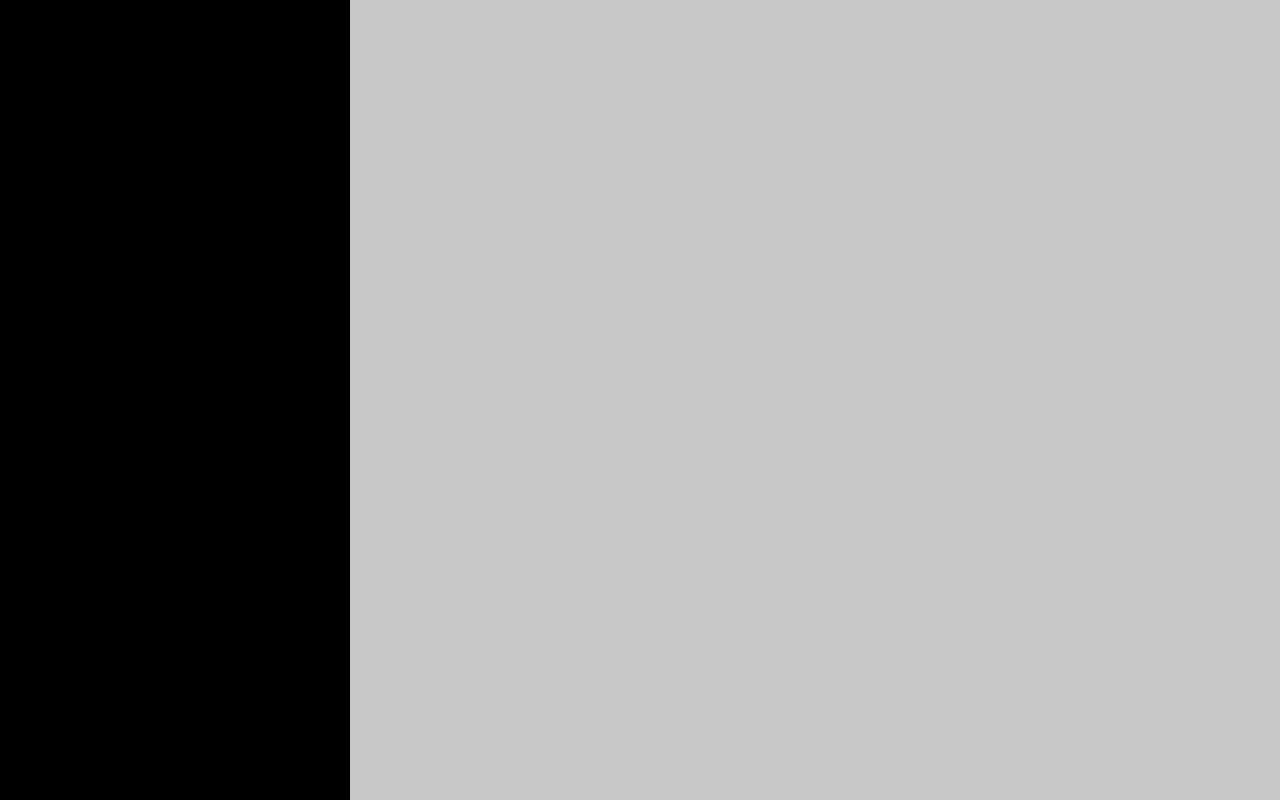
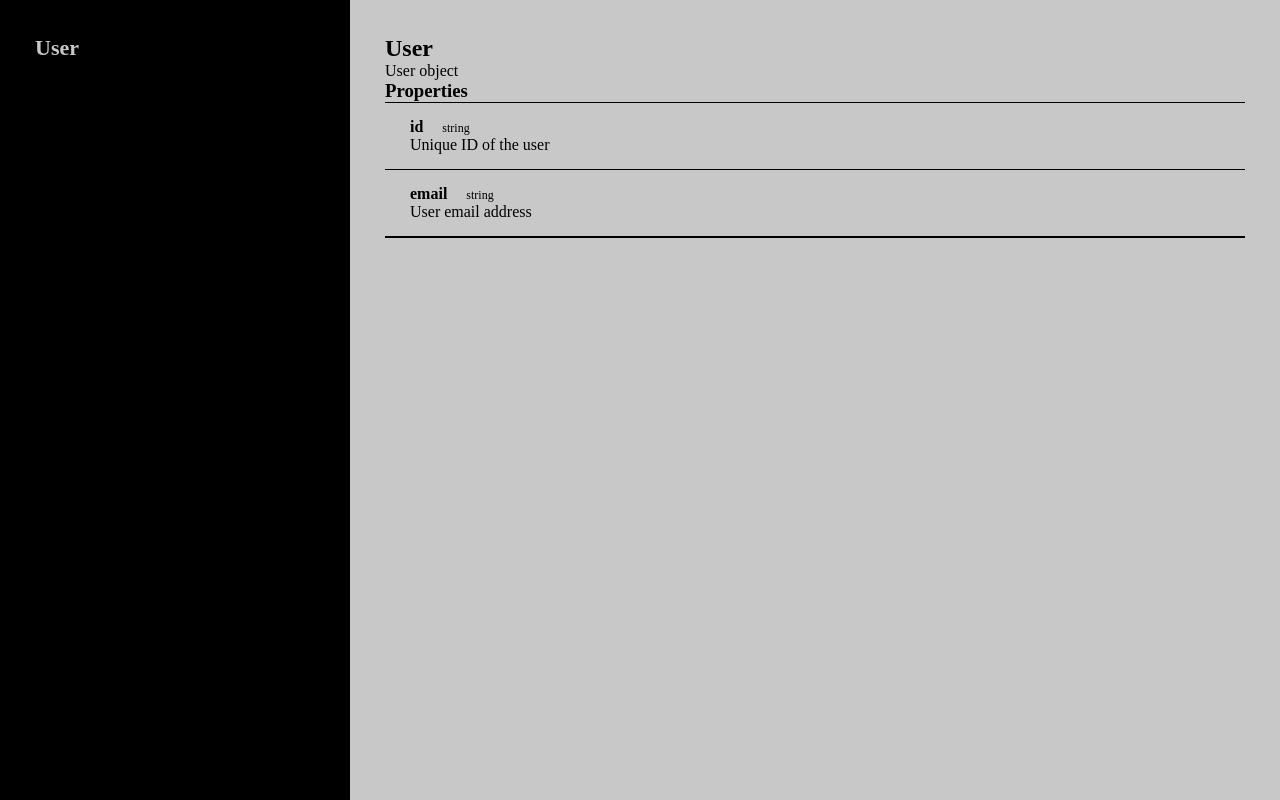
Before and after one commit to MorganLee909/budget-api, a website: page index.html in a window 1280 px wide. Drawn offline with Linux system fonts and the light colour scheme.

Commit message:
Create documentation for the user object.

```diff
--- a/index.html
+++ b/index.html
@@ -68,11 +68,27 @@ article{
 </head>
 <body>
     <header>
-
+        <a class="headMain" href="#user">User</a>
     </header>
 
     <article>
+        <div id="user" class="route">
+            <h1>User</h1>
+            <p class="description">User object</p>
 
+            <h3>Properties</h3>
+            <div class="prop">
+                <p class="name">id</p>
+                <p class="type">string</p>
+                <p class="propDesc">Unique ID of the user</p>
+            </div>
+
+            <div class="prop">
+                <p class="name">email</p>
+                <p class="type">string</p>
+                <p class="propDesc">User email address</p>
+            </div>
+        </div>
     </article>
 </body>
 </html>
--- a/package.json
+++ b/package.json
@@ -4,7 +4,8 @@
   "description": "API for personal budget application",
   "main": "app.js",
   "scripts": {
-    "test": "echo \"Error: no test specified\" && exit 1"
+    "test": "echo \"Error: no test specified\" && exit 1",
+    "dev": "nodemon app.js"
   },
   "repository": {
     "type": "git",
```
